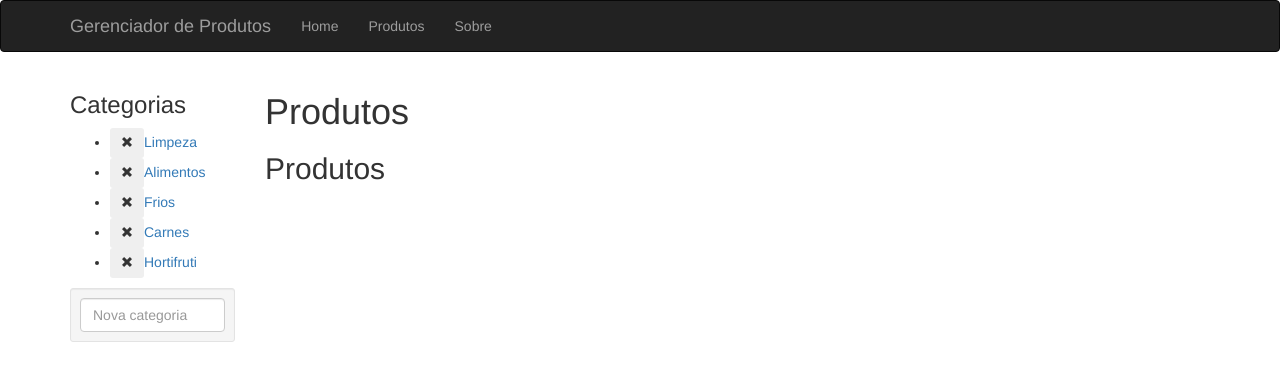
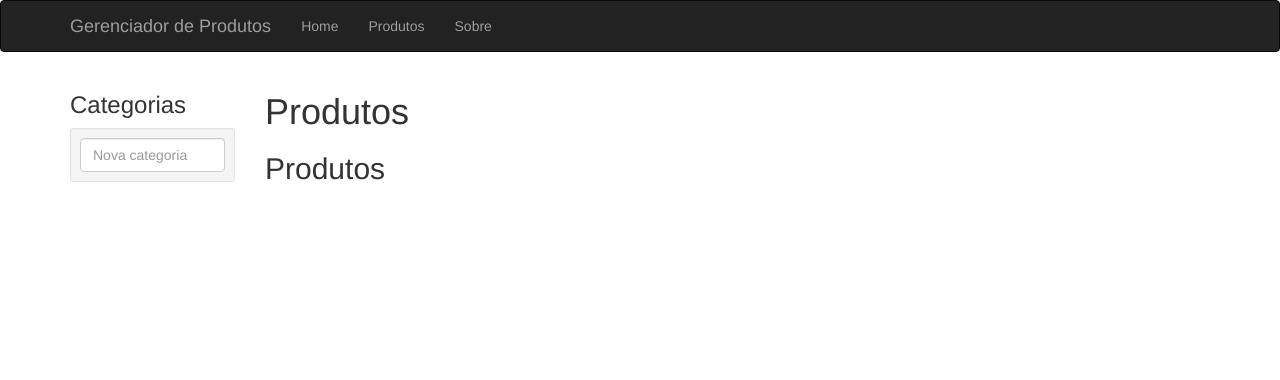
Before and after one commit to rogeriop/produtos, a React (Create React App) app: page /produtos in a window 1280 px wide. Shown: the top 380 px of the page. Built offline with nearby package versions, Linux system fonts and the light colour scheme; data requests are answered from the project's data file.

Commit message:
Curso devReactJs #18.13 - Organizando o código [até 10:21]

```diff
--- a/src/App.js
+++ b/src/App.js
@@ -11,6 +11,24 @@ import Sobre from './Sobre'
 import Produtos from './Produtos'
 
 class App extends Component {
+  constructor(props){
+    super(props)
+
+    this.loadCategorias = this.loadCategorias.bind(this)
+    this.state = {
+      categorias: []
+    }
+  }
+  loadCategorias() {
+    this.props.api.loadCategorias()
+      .then(res => {
+          this.setState({
+              categorias: res.data
+          })
+      })
+
+  }
+
   render () {
     return (
       <Router>
@@ -32,7 +50,14 @@ class App extends Component {
           <div className='container'>
             <Route exact path='/' component={Home} />
             <Route exact path='/sobre' component={Sobre} />
-            <Route path='/produtos' component={Produtos} />
+            <Route path='/produtos' render={(props) => {
+              return (<Produtos
+                {...props}
+                loadCategorias={this.loadCategorias}
+                categorias={this.state.categorias}
+                />)
+            }
+            } />
           </div>
         </div>
       </Router>
--- a/src/Produtos.js
+++ b/src/Produtos.js
@@ -4,7 +4,7 @@ import axios from 'axios'
 
 import ProdutosHome from './ProdutosHome'
 import Categoria from './Categoria'
-import Api from './Api'
+
 
 
 class Produtos extends Component {
@@ -16,25 +16,16 @@ class Produtos extends Component {
         }
         this.renderCategoria = this.renderCategoria.bind(this)
         this.handleNewCategoria = this.handleNewCategoria.bind(this)
-        this.loadCategorias = this.loadCategorias.bind(this)
-
-    }
-    loadCategorias() {
-      Api.loadCategorias()
-        .then(res => {
-            this.setState({
-                categorias: res.data
-            })
-        })
+        //this.loadCategorias = this.loadCategorias.bind(this)
 
     }
     // componente montado na tela
     componentDidMount () {
-        this.loadCategorias()
+        //this.loadCategorias()
     }
     removeCategoria(categoria){
-        Api.deleteCategoria(categoria.id)
-            .then((res)=> this.loadCategorias())
+       // Api.deleteCategoria(categoria.id)
+       //     .then((res)=> this.loadCategorias())
     }
     renderCategoria(cat){
         return (
--- a/src/index.js
+++ b/src/index.js
@@ -1,6 +1,9 @@
 import React from 'react';
 import ReactDOM from 'react-dom';
 import App from './App';
+import Api from './Api'
+
 
 ReactDOM.render(
-    <App />, document.getElementById('root'));
+    <App api={Api}/>,
+     document.getElementById('root'));
```
